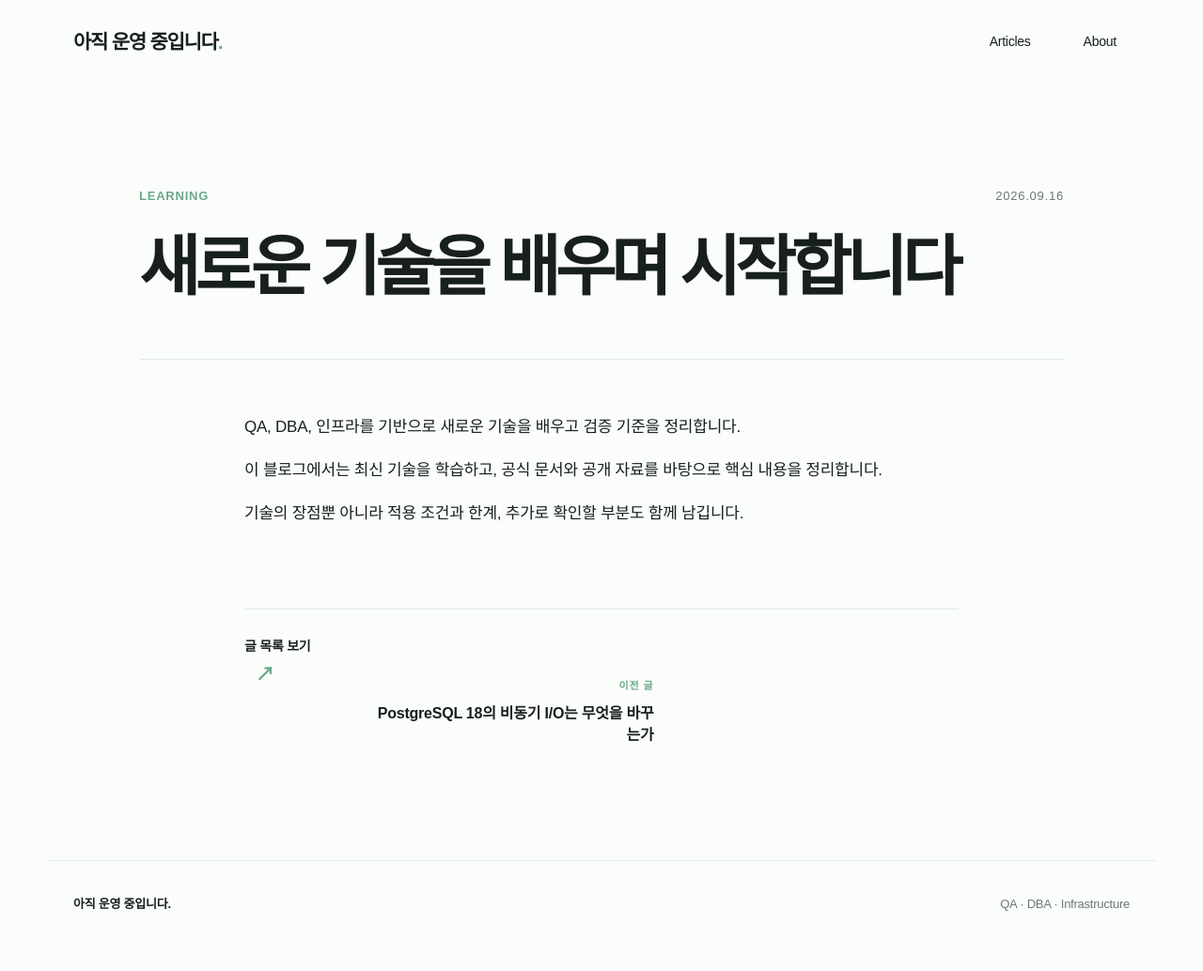
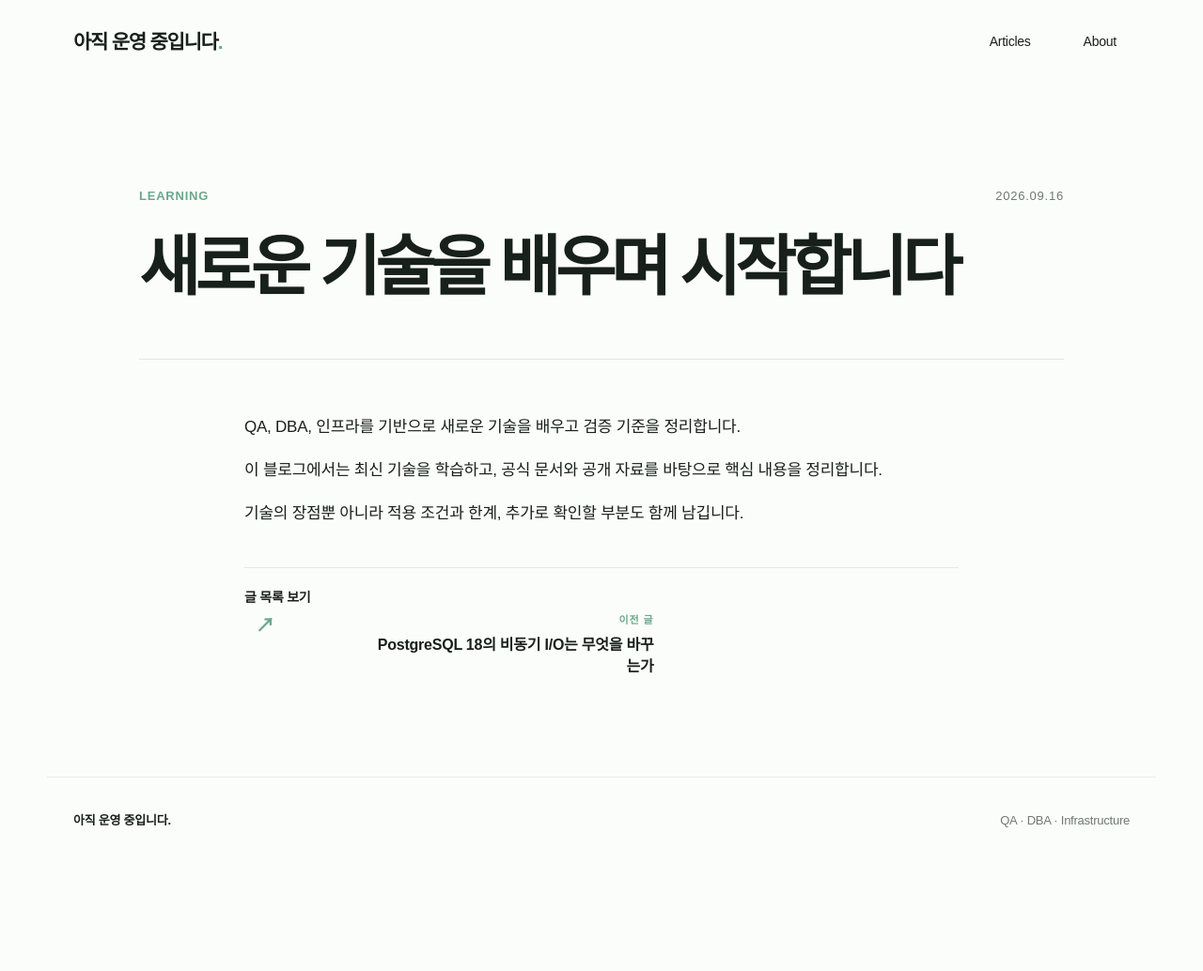
Before and after one commit to Seoha57/TechBlog, a Jekyll site: the page built from _posts/2026-09-16-blog-start.md, in a window 1280 px wide. Shown: the whole page at 94% size. Built offline with Jekyll 4.4.1, drawn with Linux system fonts in a browser that asks for light colours; some web fonts are replaced; after the commit the page ends 945 px from its top, so only the background shows below that.

Commit message:
Tighten article footer spacing

```diff
--- a/assets/css/article-nav.css
+++ b/assets/css/article-nav.css
@@ -1,10 +1,10 @@
-.article-nav{max-width:760px;margin:86px auto 20px;padding-top:28px;border-top:1px solid var(--line)}
+.article-nav{max-width:760px;margin:42px auto 8px;padding-top:20px;border-top:1px solid var(--line)}
 .article-nav-home{display:inline-block;color:var(--ink);font-weight:750;text-decoration:none}
 .article-nav-home span{margin-left:12px;color:var(--accent);font-size:20px}
-.article-nav-links{display:grid;grid-template-columns:1fr 1fr;gap:18px;margin-top:34px}
-.article-nav-links a{min-height:70px;padding:10px 0;color:var(--ink);text-decoration:none}
+.article-nav-links{display:grid;grid-template-columns:1fr 1fr;gap:18px;margin-top:20px}
+.article-nav-links a{min-height:54px;padding:6px 0;color:var(--ink);text-decoration:none}
 .article-nav-links a:hover strong{color:var(--accent)}
 .article-nav-links a:last-child{text-align:right}
-.article-nav-links small{display:block;margin-bottom:8px;color:var(--accent);font-size:11px;font-weight:750;letter-spacing:.08em}
+.article-nav-links small{display:block;margin-bottom:5px;color:var(--accent);font-size:11px;font-weight:750;letter-spacing:.08em}
 .article-nav-links strong{display:block;font-size:16px;line-height:1.45;transition:color .2s}
-@media(max-width:700px){.article-nav{margin-top:60px}.article-nav-links{grid-template-columns:1fr}.article-nav-links a:last-child{text-align:left}}
+@media(max-width:700px){.article-nav{margin-top:34px}.article-nav-links{grid-template-columns:1fr}.article-nav-links a:last-child{text-align:left}}
```
